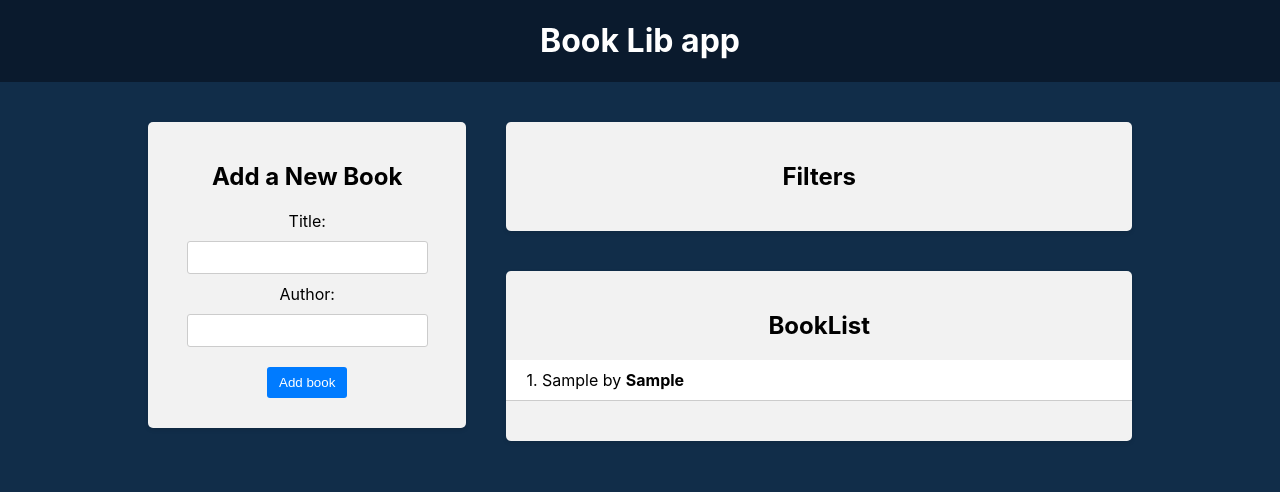
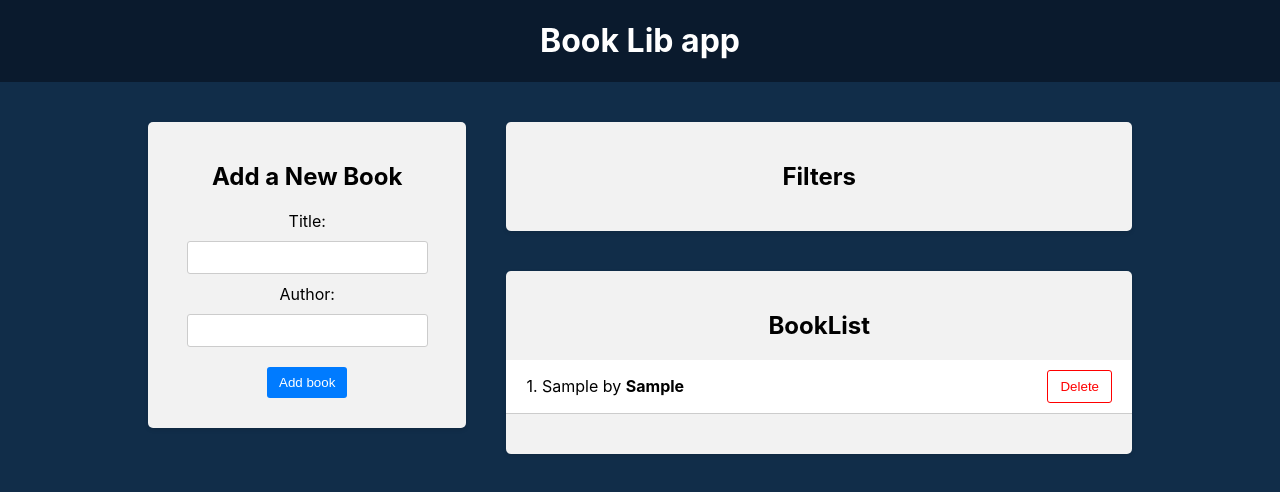
Before and after one commit to KKRuslan/book-app, a React (Create React App) app in the folder frontend/: page / in a window 1280 px wide. Both pictures are taken after typing "Sample", "Sample" into the empty fields and a click on the button "Add book". Shown: the top 492 px of the page. Built offline with nearby package versions, Linux system fonts and the light colour scheme.

Commit message:
delete book by id

```diff
--- a/frontend/src/components/BookList/BookList.js
+++ b/frontend/src/components/BookList/BookList.js
@@ -1,8 +1,13 @@
-import { useSelector } from 'react-redux'
+import { useSelector, useDispatch } from 'react-redux'
+import { deleteBook } from '../../redux/books/actionCreators'
 import './BookList.css'
 
 const BookList = () => {
   const books = useSelector((state) => state.books)
+  const dispatch = useDispatch()
+  const handleDeleteBook = (id) => {
+    dispatch(deleteBook(id))
+  }
 
   return (
     <div className="app-block book-list">
@@ -16,6 +21,11 @@
               <div className="book-info">
                 {++i}. {book.title} by <strong>{book.author}</strong>
               </div>
+              <div className="book-actions">
+                <button onClick={() => handleDeleteBook(book.id)}>
+                  Delete
+                </button>
+              </div>
             </li>
           ))}
         </ul>
--- a/frontend/src/redux/books/actionCreators.js
+++ b/frontend/src/redux/books/actionCreators.js
@@ -6,3 +6,10 @@
     payload: newBook,
   }
 }
+
+export const deleteBook = (id) => {
+  return {
+    type: a.DELETE_BOOK,
+    payload: id,
+  }
+}
--- a/frontend/src/redux/books/actionTypes.js
+++ b/frontend/src/redux/books/actionTypes.js
@@ -1 +1,2 @@
 export const ADD_BOOK = 'ADD_BOOK'
+export const DELETE_BOOK = 'DELETE_BOOK'
--- a/frontend/src/redux/books/reducer.js
+++ b/frontend/src/redux/books/reducer.js
@@ -6,7 +6,8 @@
   switch (action.type) {
     case a.ADD_BOOK:
       return [...state, action.payload]
-
+    case a.DELETE_BOOK:
+      return state.filter((book) => book.id !== action.payload)
     default:
       return state
   }
```
